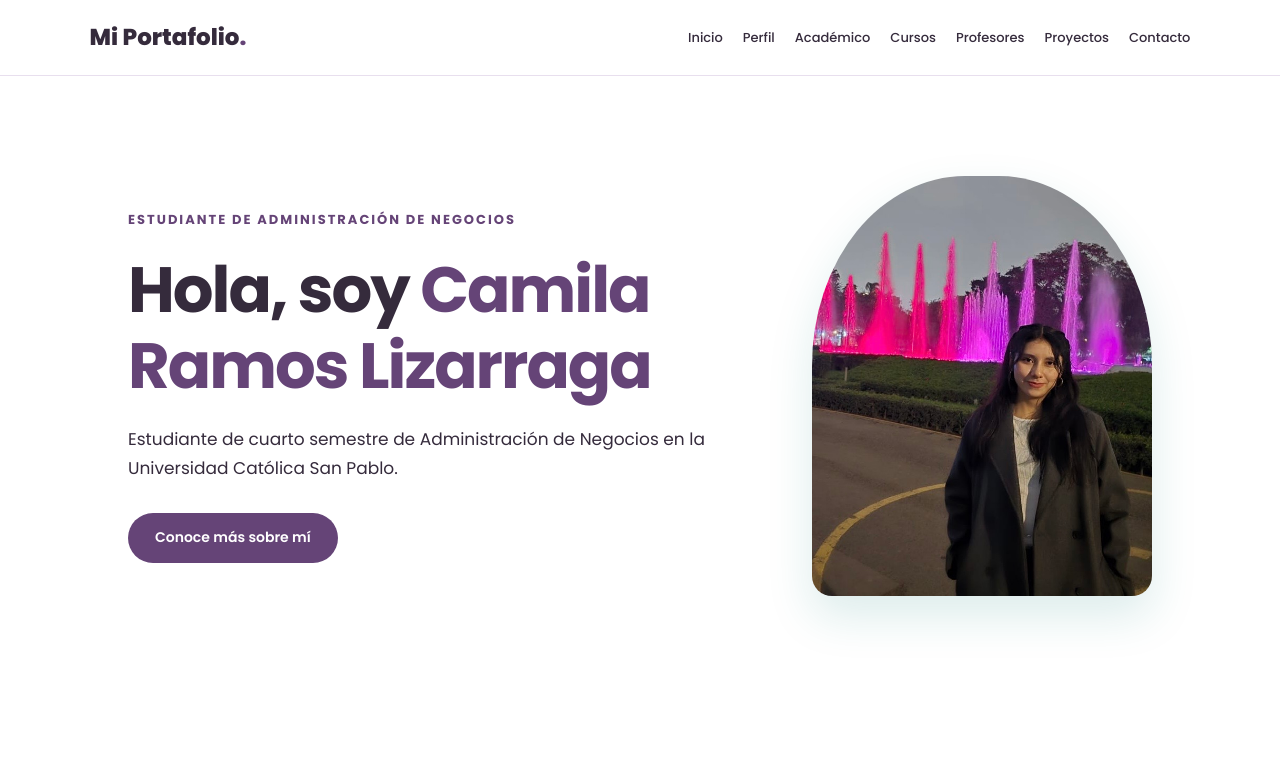
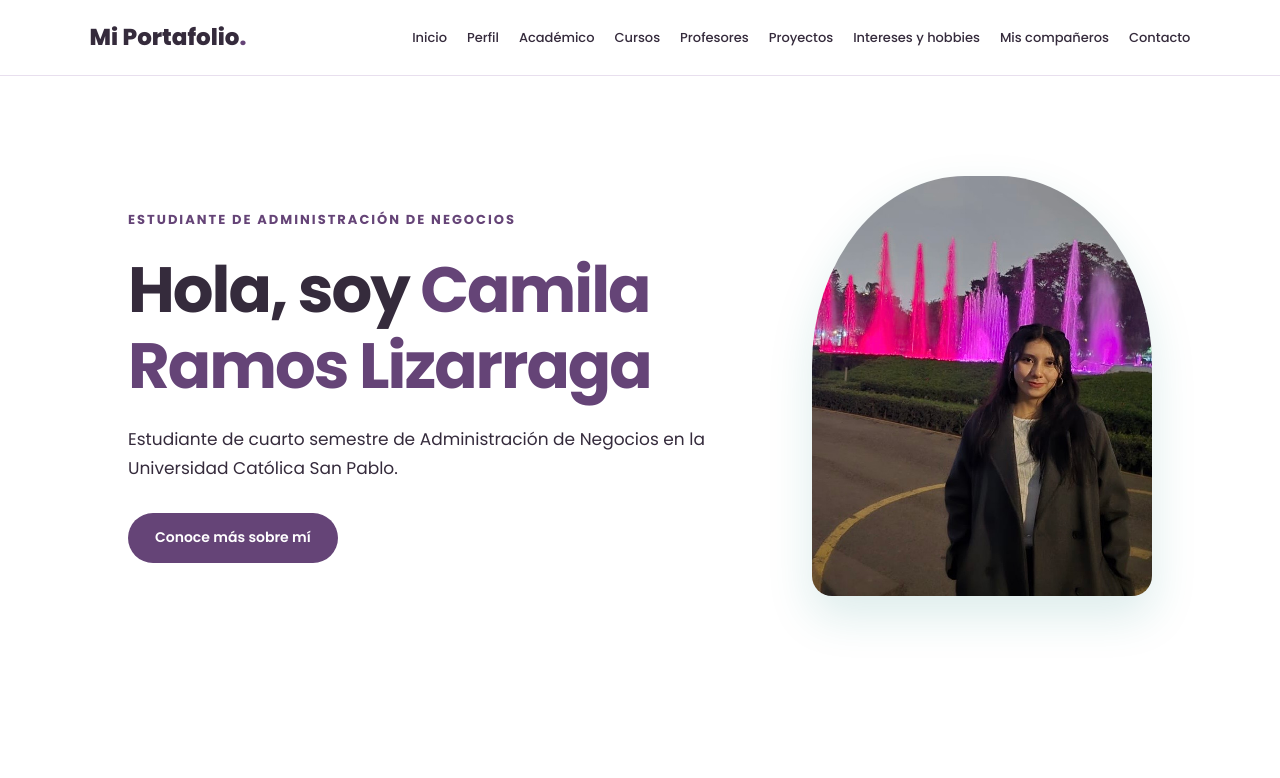
Before and after one commit to camilaramoslizarraga/pagina-web, a plain HTML site: page index.html in a window 1280 px wide. Shown: the top 778 px of the page. Drawn offline with Linux system fonts and the light colour scheme.

Commit message:
Add new navigation links to index.html

```diff
--- a/index.html
+++ b/index.html
@@ -26,9 +26,11 @@
       <a href="#perfil">Perfil</a>
       <a href="#academico">Académico</a>
       <a href="#cursos">Cursos</a>
-      <a href="#profesores">Profesores</a>
-      <a href="#proyectos">Proyectos</a>
-      <a href="#contacto">Contacto</a>
+     <a href="#profesores">Profesores</a>
+     <a href="#proyectos">Proyectos</a>
+     <a href="#intereses">Intereses y hobbies</a>
+     <a href="#companeros">Mis compañeros</a>
+     <a href="#contacto">Contacto</a>
     </nav>
   </header>
 
```
